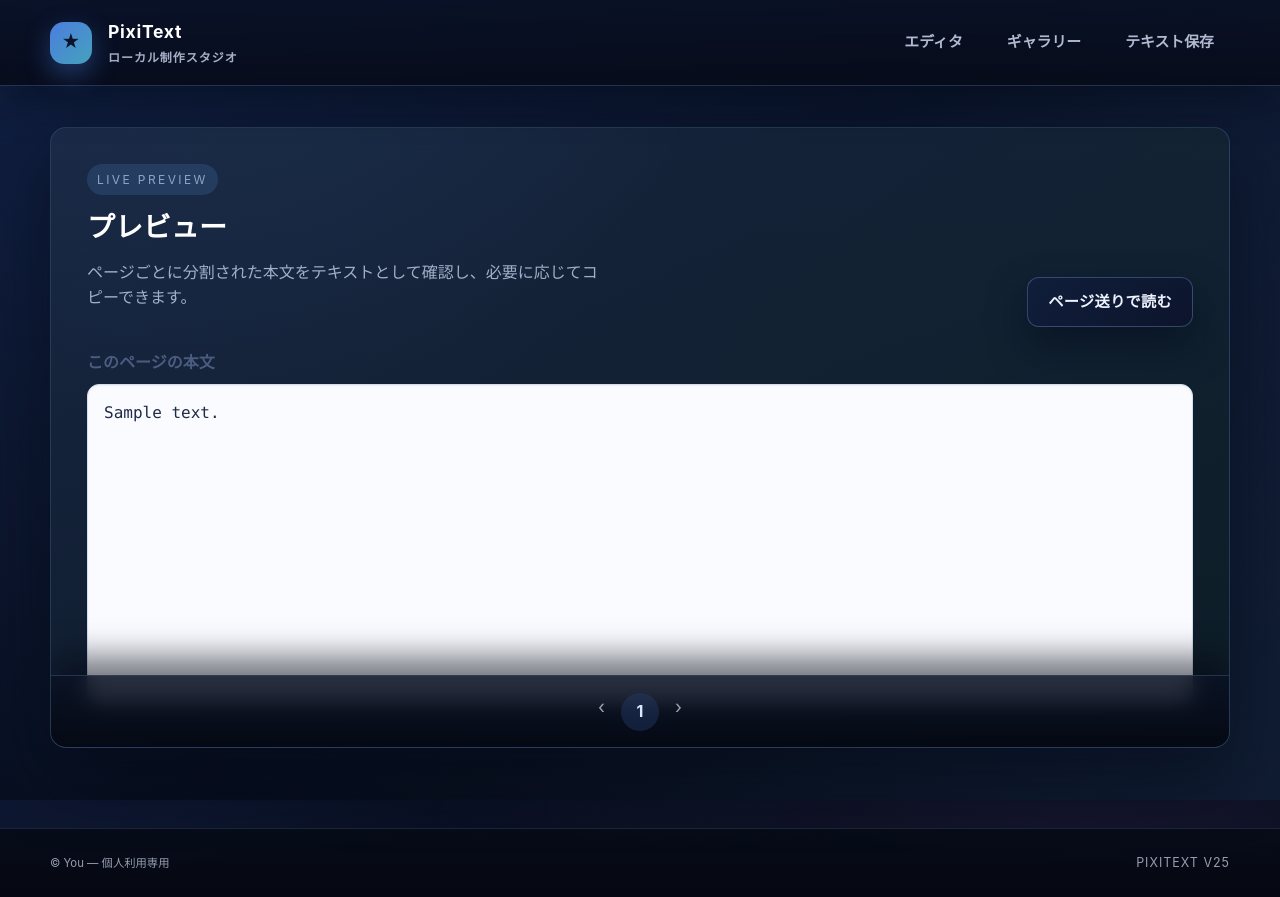
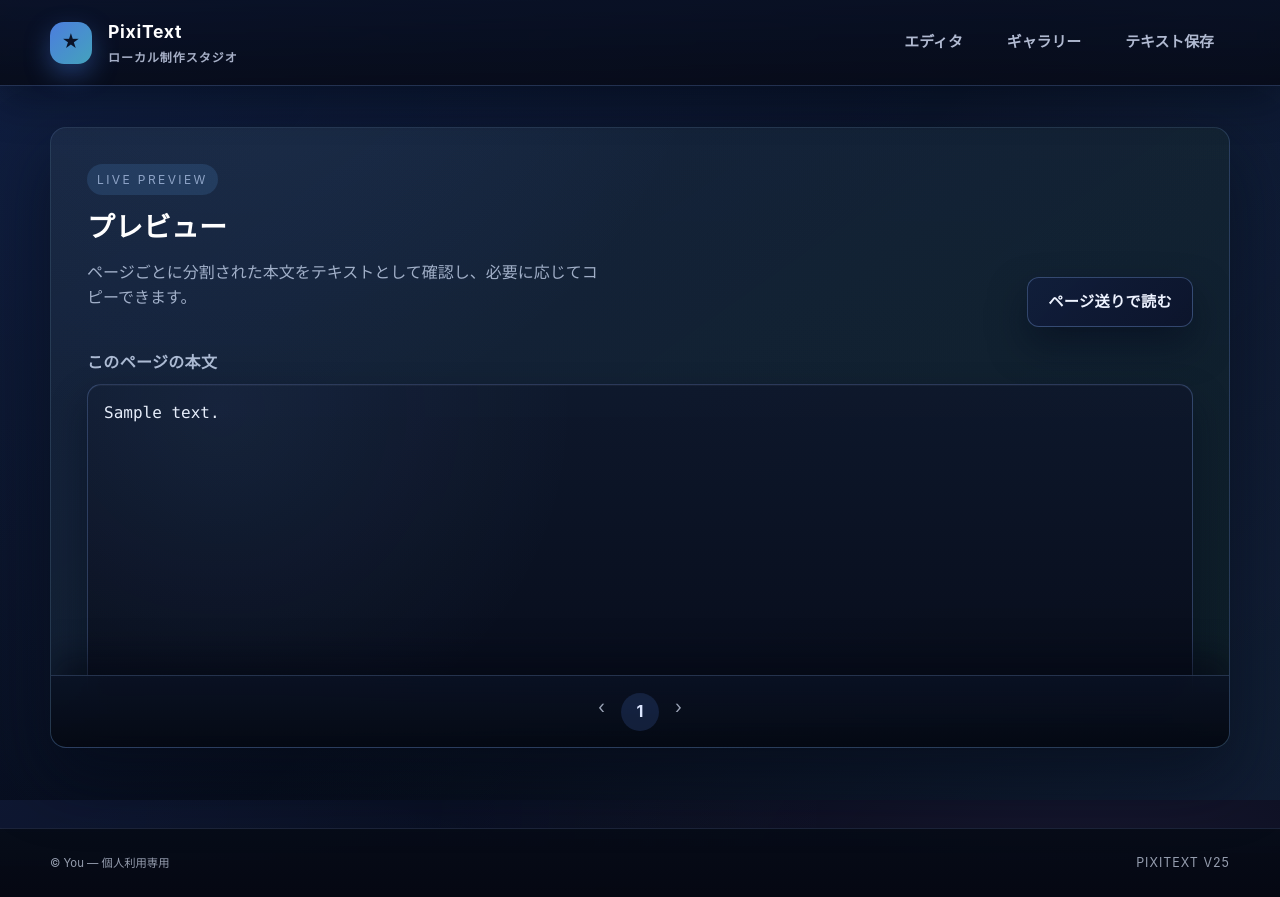
Before and after one commit to Pdwqag/PixiText, a Flask app: template templates/preview.html in a window 1280 px wide. Run offline with Flask 3, Linux system fonts and the light colour scheme; the template is opened without the code that fills it: most values are stand-ins (such as "Sample title", 1, 10 or a date in 2020).

Commit message:
Adjust preview textarea styling

```diff
--- a/static/style.css
+++ b/static/style.css
@@ -1101,20 +1101,25 @@ a.jump{ text-decoration:underline; cursor:pointer; }
 .page-text__label{
   display: block;
   margin-bottom: 8px;
-  font-weight: 600;
-  color: #4a5d80;
+  font-weight: 700;
+  letter-spacing: .02em;
+  color: rgba(210, 225, 250, .8);
 }
 
 .page-text__area{
   width: 100%;
   min-height: 320px;
   padding: 14px 16px;
-  border: 1px solid #d4def0;
-  border-radius: 12px;
-  background: #f9fbff;
+  border: 1px solid rgba(118, 154, 220, .32);
+  border-radius: 14px;
+  background:
+    radial-gradient(circle at 12% 8%, rgba(120, 180, 255, .08), transparent 35%),
+    linear-gradient(180deg, rgba(14, 24, 44, .94), rgba(8, 12, 26, .96));
   font-size: 1rem;
-  line-height: 1.7;
-  color: #1f2a44;
-  box-shadow: inset 0 1px 2px rgba(19,46,96,.06);
+  line-height: 1.75;
+  color: #e6edfa;
+  box-shadow:
+    inset 0 1px 0 rgba(255, 255, 255, .04),
+    0 18px 36px rgba(4, 10, 24, .45);
   resize: vertical;
 }
```
